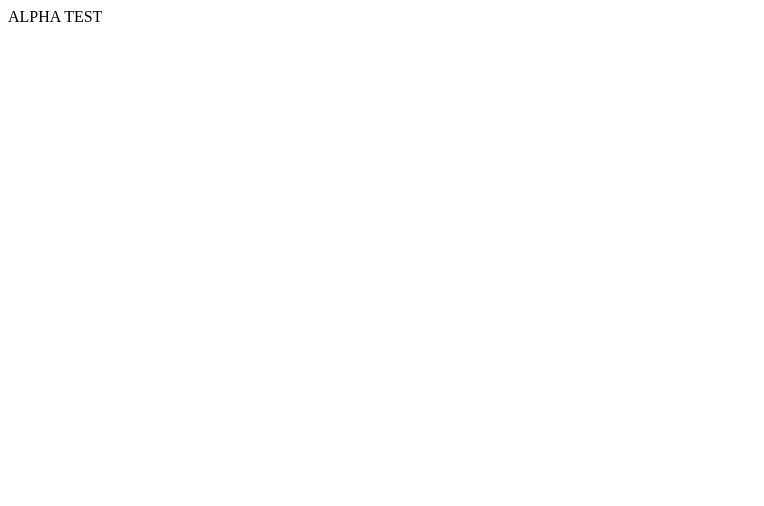
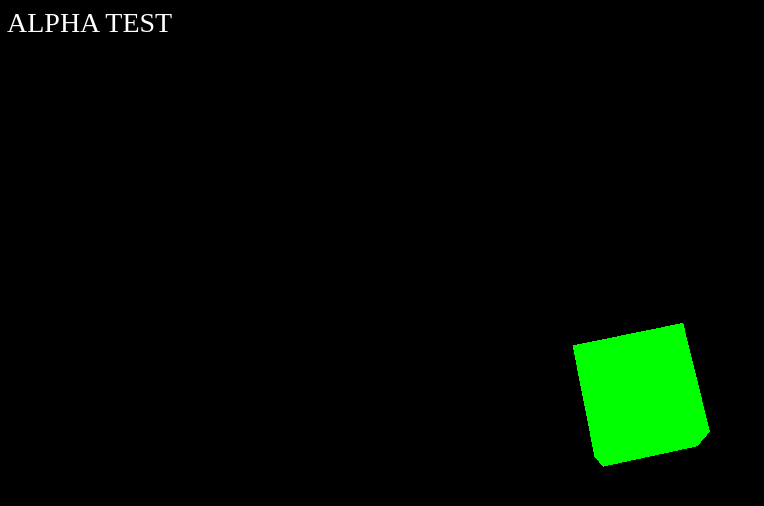
Before and after one commit to vladcheck/Mahjong-in-browser, a website built with Vite: page index.html in a window 1280 px wide. Shown: the whole page, without its empty margins (0-764 px from the left). Built offline with nearby package versions, Linux system fonts and the light colour scheme.

Commit message:
Setup example cube

```diff
--- a/index.html
+++ b/index.html
@@ -4,9 +4,9 @@
     <meta charset="UTF-8" />
     <meta name="viewport" content="width=device-width, initial-scale=1.0" />
     <title>ALPHA TEST Mahjong in browser</title>
-    <script src="./src/TS/main.ts" defer></script>
   </head>
   <body>
-    ALPHA TEST
+    <span id="version-label">ALPHA TEST</span>
+    <script type="module" src="./src/TS/main.ts"></script>
   </body>
 </html>
--- a/package.json
+++ b/package.json
@@ -3,6 +3,7 @@
     "three": "^0.175.0"
   },
   "devDependencies": {
+    "sass-embedded": "^1.86.0",
     "vite": "^6.2.3"
   }
 }
--- /dev/null
+++ b/src/SASS/style.sass
@@ -0,0 +1,15 @@
+*, *::before, *::after
+    padding: 0
+    margin: 0
+    box-sizing: border-box
+
+:root
+    font-size: 14px
+    font-family: 'Times New Roman', Times, serif
+
+#version-label
+    position: absolute
+    color: white
+    left: 0.5rem
+    top: 0.5rem
+    font-size: 2rem
--- a/src/TS/main.ts
+++ b/src/TS/main.ts
@@ -1 +1,24 @@
 import * as THREE from "three";
+import "./../SASS/style.sass";
+
+const windowSpecifications = { height: window.innerHeight, width: window.innerWidth };
+
+const scene = new THREE.Scene();
+const camera = new THREE.PerspectiveCamera(75, windowSpecifications.width / windowSpecifications.height, 0.1, 1000);
+const renderer = new THREE.WebGLRenderer();
+renderer.setSize(windowSpecifications.width, windowSpecifications.height);
+document.body.appendChild(renderer.domElement);
+
+const geometry = new THREE.BoxGeometry(1, 1, 1);
+const material = new THREE.MeshBasicMaterial({ color: 0x00ff00 });
+const cube = new THREE.Mesh(geometry, material);
+scene.add(cube);
+camera.position.z = 5;
+
+function animate() {
+  cube.rotation.x += 0.01;
+  cube.rotation.y += 0.01;
+  renderer.render(scene, camera);
+}
+
+renderer.setAnimationLoop(animate);
```
Also changed, not shown: 1 other file.
